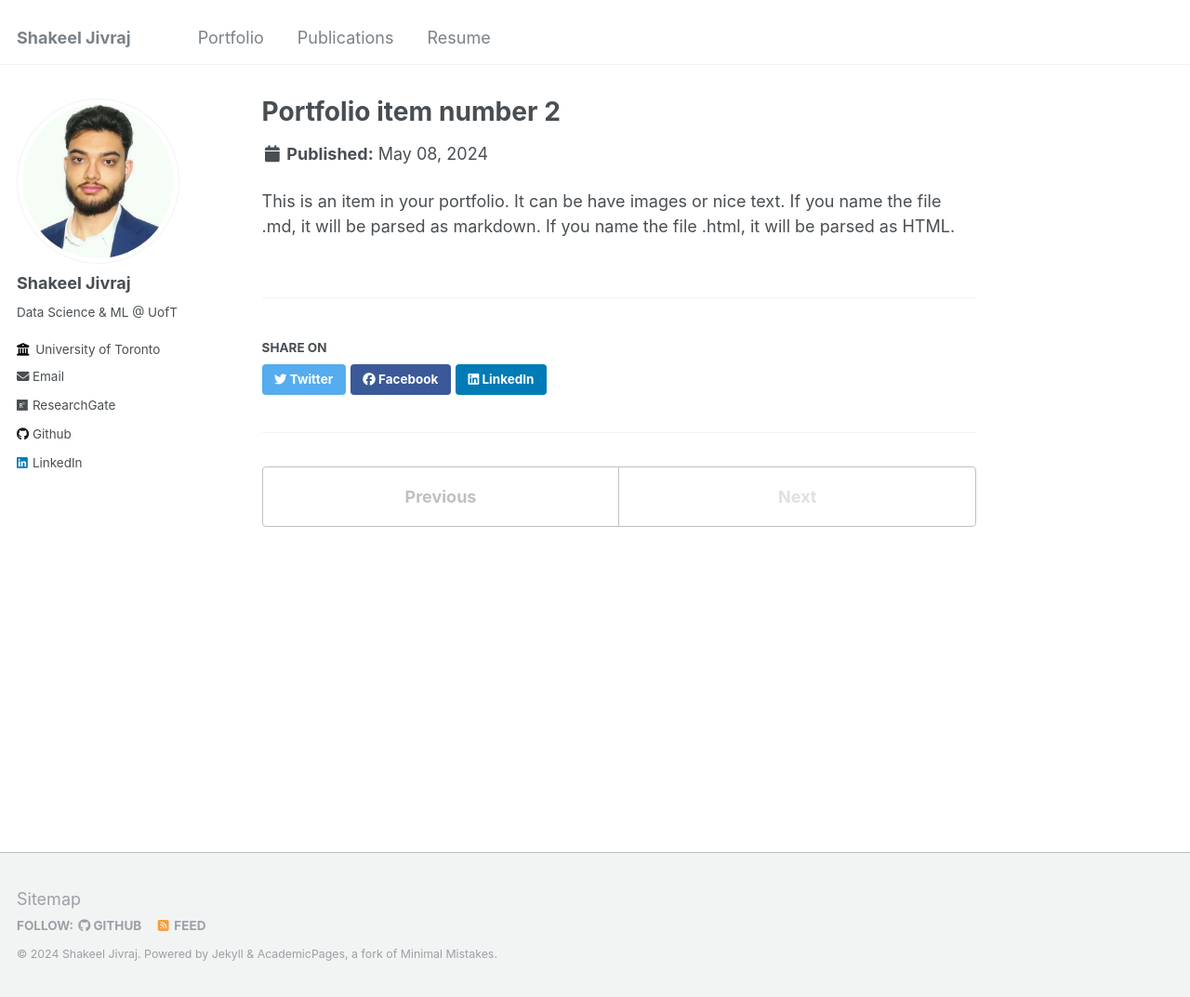
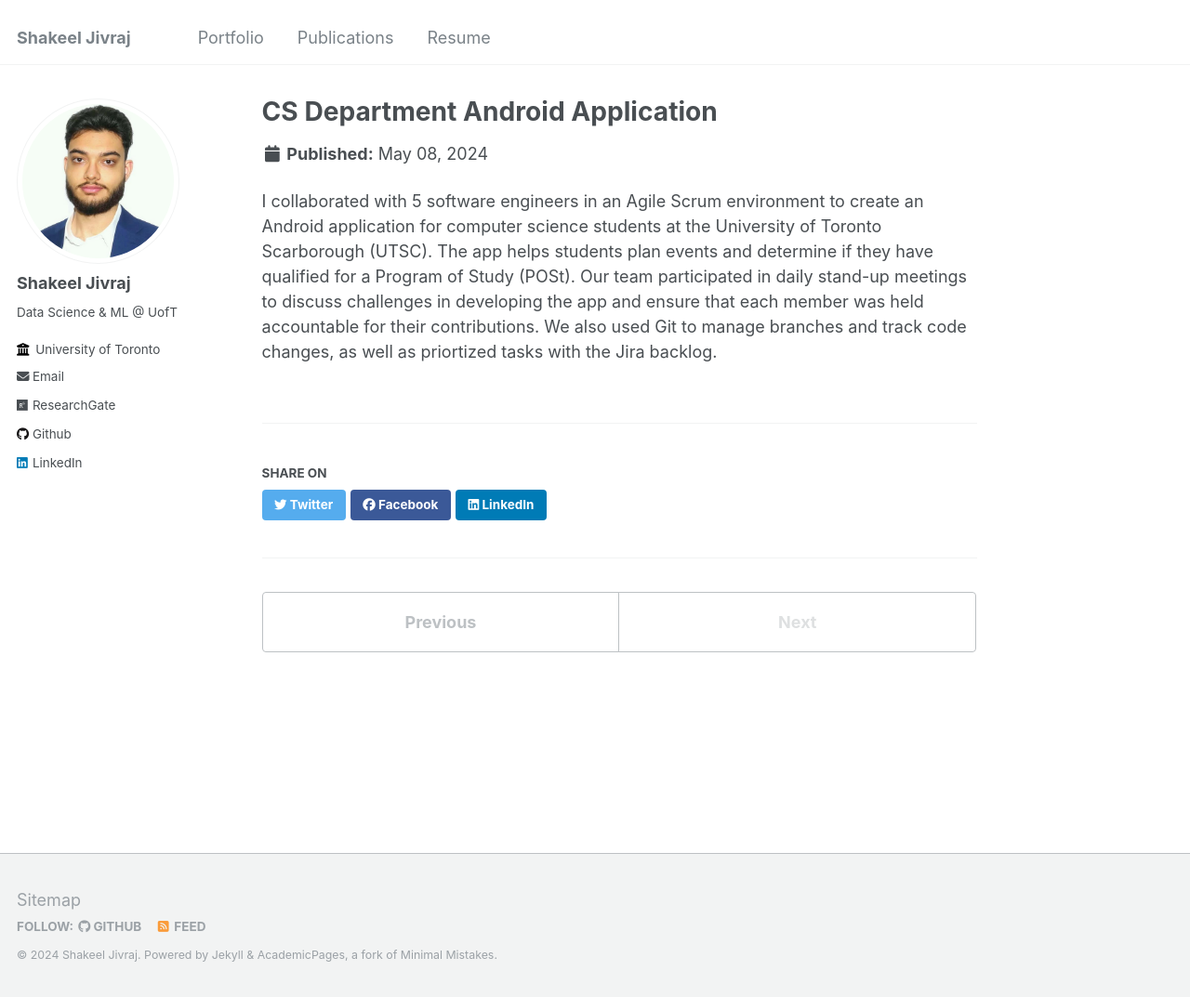
Before and after one commit to Shak789/Shak789.github.io, a Jekyll site: the page built from _portfolio/portfolio-2.html, in a window 1280 px wide and 1073 px high. Shown: the whole window at 93% size. Built offline with Jekyll 4.4.1, drawn with Linux system fonts in a browser that asks for light colours.

Commit message:
Update portfolio-2.html

```diff
--- a/_portfolio/portfolio-2.html
+++ b/_portfolio/portfolio-2.html
@@ -1,7 +1,7 @@
 ---
-title: "Portfolio item number 2"
+title: "CS Department Android Application"
 excerpt: "Short description of portfolio item number 2 <br/><img src='/images/500x300.png'>"
 collection: portfolio
 ---
 
-This is an item in your portfolio. It can be have images or nice text. If you name the file .md, it will be parsed as markdown. If you name the file .html, it will be parsed as HTML.
+I collaborated with 5 software engineers in an Agile Scrum environment to create an Android application for computer science students at the University of Toronto Scarborough (UTSC). The app helps students plan events and determine if they have qualified for a Program of Study (POSt). Our team participated in daily stand-up meetings to discuss challenges in developing the app and ensure that each member was held accountable for their contributions. We also used Git to manage branches and track code changes, as well as priortized tasks with the Jira backlog.
```
